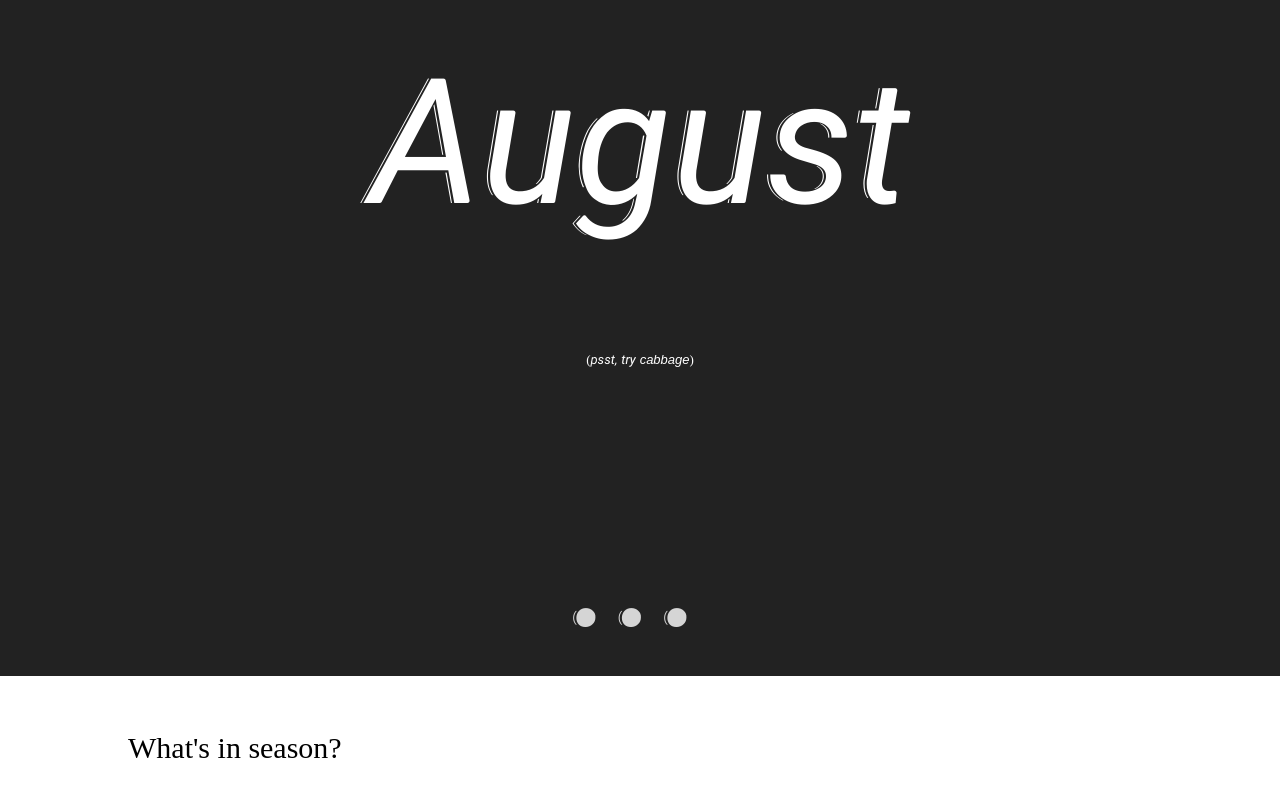
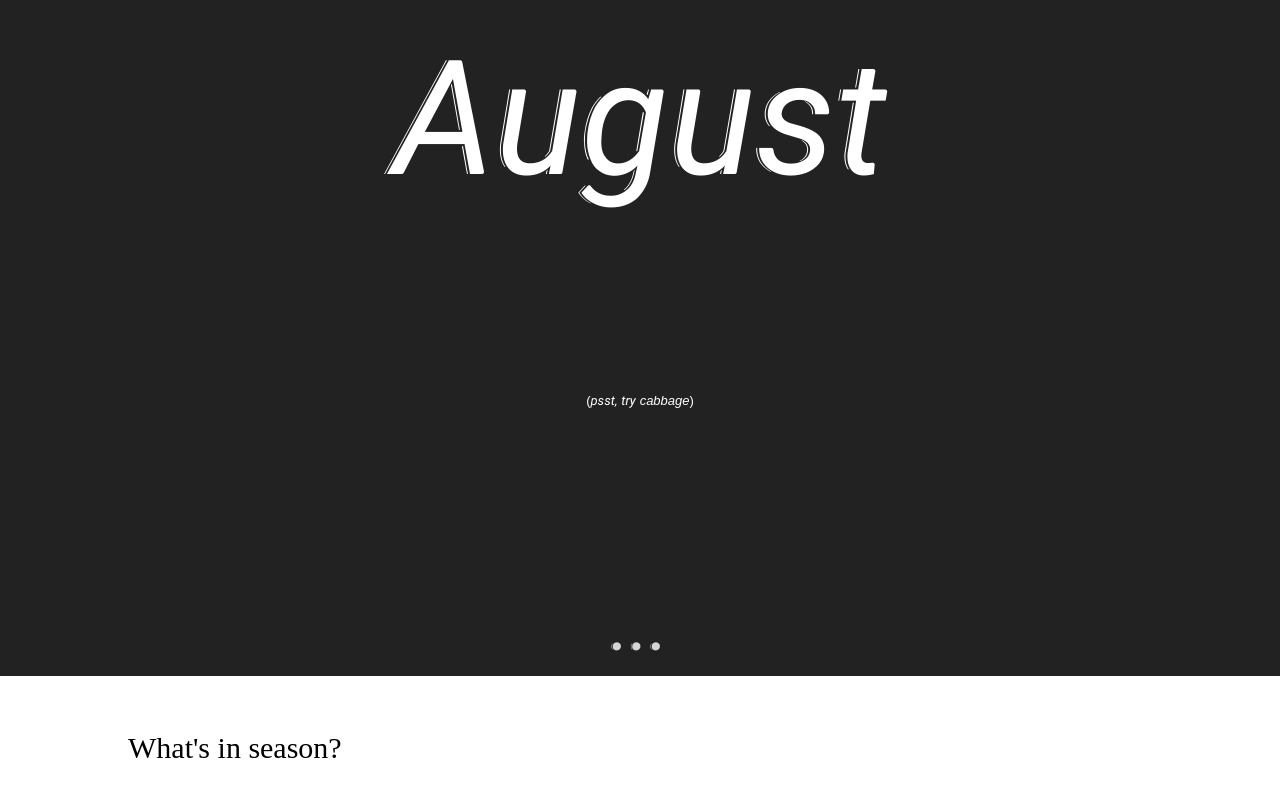
Before and after one commit to iguannalin/eaturveg, a React (Create React App) app: page / in a window 1280 px wide. Shown: the part 144-946 px from the top of the page. Built offline with nearby package versions, Linux system fonts and the light colour scheme.

Commit message:
Added scroll down option

```diff
--- a/src/App.css
+++ b/src/App.css
@@ -1,13 +1,13 @@
 @font-face {
-    font-family: "Spacey-Regular";
+    font-family: 'Spacey-Regular';
     src: url("./Spacey-Regular.ttf");
 }
 
 .App-header {
-    font-family: 'Spacey-Regular';
+    font-family: 'Spacey-Regular', sans-serif;
     text-align: center;
     background-color: #222;
-    font-size: 75px;
+    font-size: 7rem;
     padding: 10px;
     color: white;
 
@@ -21,7 +21,7 @@
 
 @media only screen and (min-width: 780px) {
     .App-header {
-        font-size: 175px !important;
+        font-size: 10rem !important;
         justify-content: space-between;
     }
 
@@ -41,10 +41,18 @@
     text-transform: lowercase !important;
 }
 
-.dot {
+.dots {
     display: flex;
     justify-content: center;
     animation: fallDown 1.5s ease-in-out infinite alternate-reverse;
+}
+
+.dots button {
+    border: none;
+    background-color: transparent;
+    font-family: 'Spacey-Regular', sans-serif;
+    font-size: 75px;
+    color: white;
 }
 
 @keyframes fallDown {
--- a/src/App.js
+++ b/src/App.js
@@ -1,4 +1,4 @@
-import React, { Component } from 'react';
+import React, {Component} from 'react';
 import './App.css';
 // Data scraped from https://cuesa.org/eat-seasonally/charts/vegetables
 import data from './beautifulveggiesdata.json';
@@ -22,12 +22,12 @@ class App extends Component {
         let veggies = [];
         let m = this.state.currentMonth;
 
-    data.forEach(function(item) {
-      console.log(item);
+        data.forEach(function (item) {
+            // console.log(item);
             if (item.months[m]) {
-        veggies.push(<a href={item.link}><p className="veggie">{item.name}</p></a>);
+                veggies.push(<a href={item.link} key={item.name}><p className="veggie">{item.name}</p></a>);
             }
-    })
+        });
 
         this.setState({
             veggies: veggies
@@ -35,7 +35,11 @@ class App extends Component {
     }
 
     getRandomVeggie() {
-    return this.state.veggies[Math.round(Math.random()*10) % this.state.veggies.length];
+        return this.state.veggies[Math.round(Math.random() * 10) % this.state.veggies.length];
+    }
+
+    scrollContentIntoView() {
+        document.getElementById('veggies-list').scrollIntoView({behavior: "smooth"})
     }
 
     render() {
@@ -44,9 +48,10 @@ class App extends Component {
                 <header className="App-header">
                     <p>{this.state.months[this.state.currentMonth]}</p>
                     <span className="random-secret">(psst, try {this.getRandomVeggie()})</span>
-          <span className="dot">...</span>
+                    <span className="dots"><button
+                        onClick={this.scrollContentIntoView}>...</button></span>
                 </header>
-        <div className="App-body">
+                <div className="App-body" id="veggies-list">
                     <p className="title">What's in season?</p>
                     {this.state.veggies}
                 </div>
```
Lines whose indentation alone changed are shown as unchanged.
